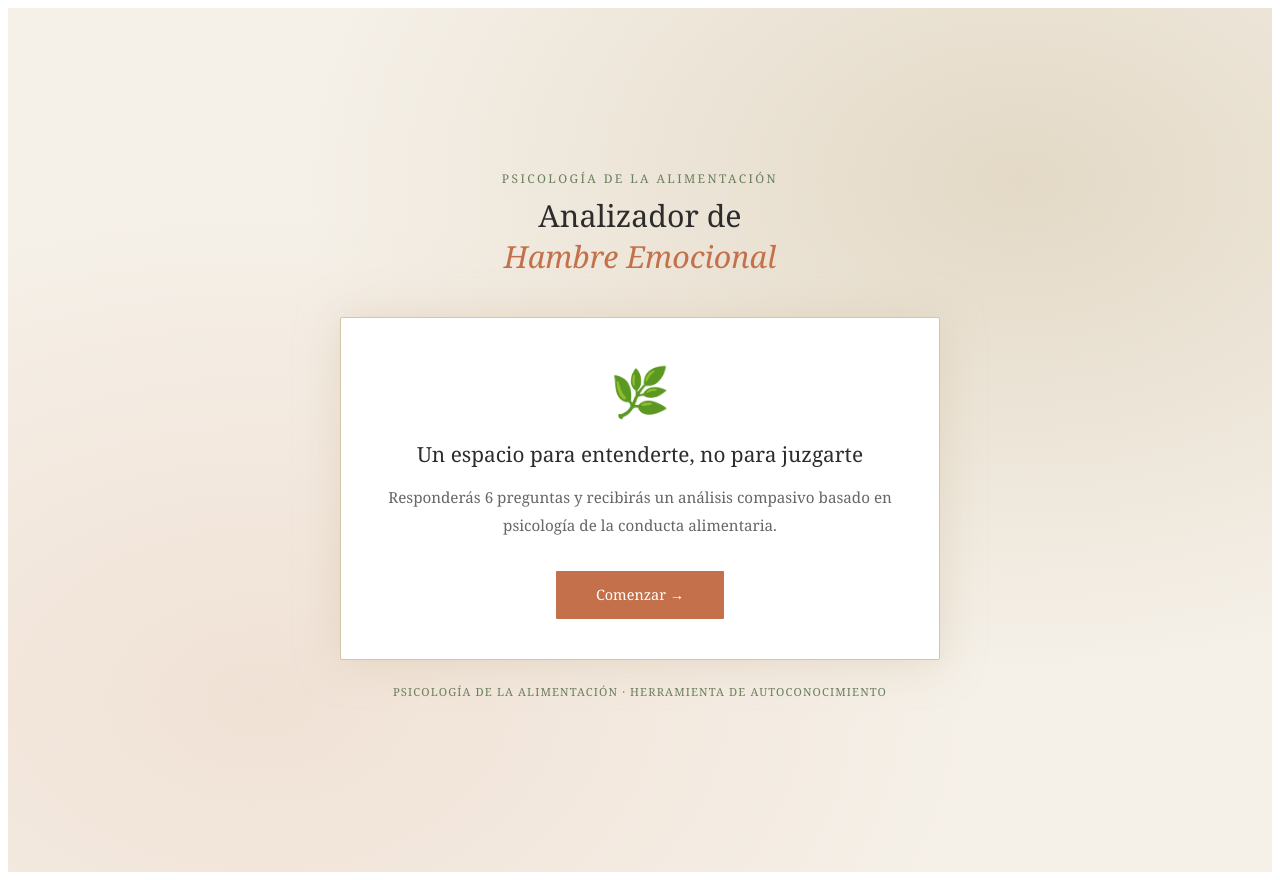
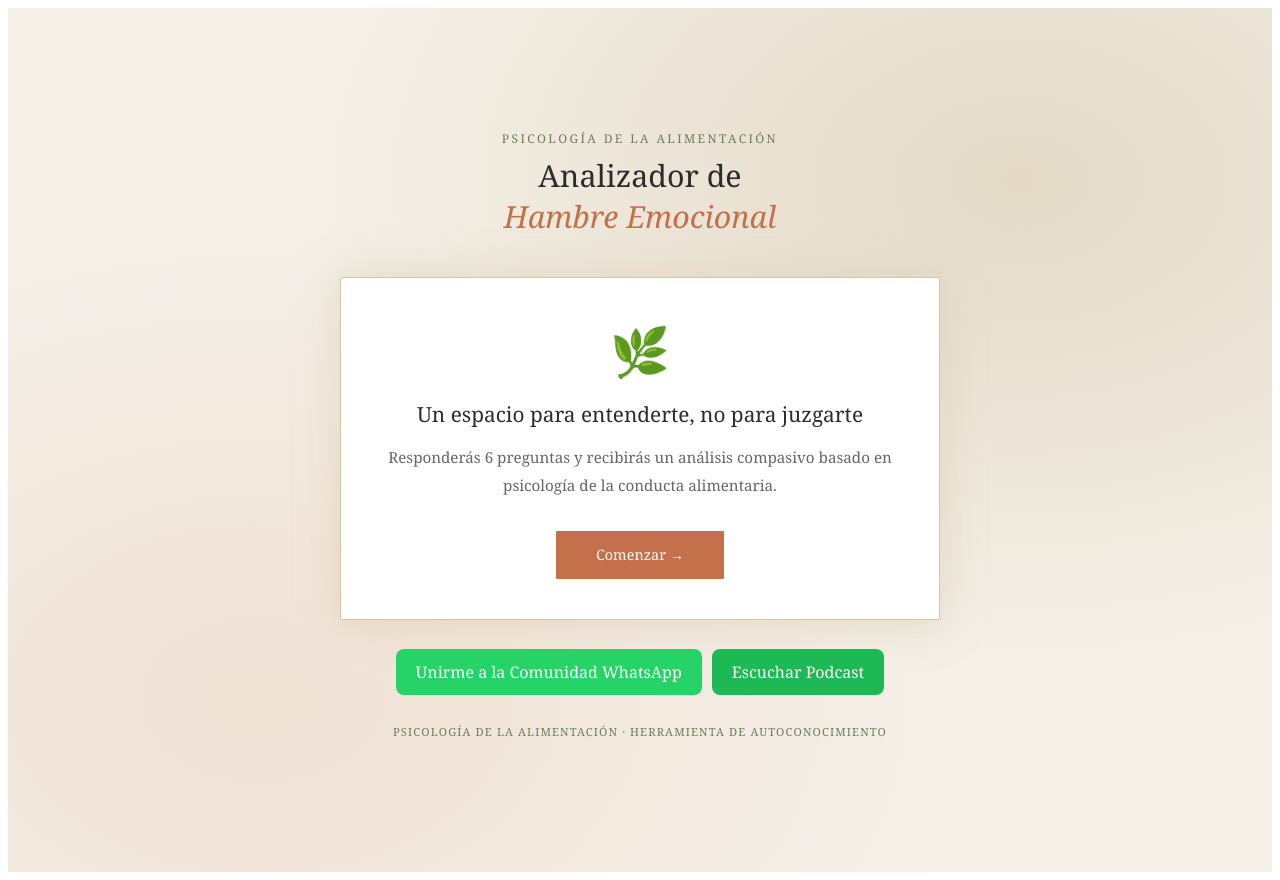
Before and after one commit to Kiddalu/analizador-hambre-emocional, a Next.js app: page / in a window 1280 px wide. Built offline with nearby package versions, Linux system fonts and the light colour scheme.

Commit message:
agregados boton de whatsaap y podcastactualizacion del analizador

```diff
--- a/pages/index.js
+++ b/pages/index.js
@@ -140,7 +140,41 @@ export default function AnalizadorHambre() {
               <p style={{ textAlign: "center", color: "#aaa", fontSize: "0.75rem", marginTop: "1.5rem" }}>Este análisis es psicoeducativo y no reemplaza la atención clínica.</p>
             </div>
           )}
-        </div>
+        </div><div style={{ textAlign: "center", marginTop: "1.5rem" }}>
+<a
+href="https://chat.whatsapp.com/BObolIlpq4QFnbf0M4hrTC?mode=gi_t"
+target="_blank"
+rel="noopener noreferrer"
+style={{
+display: "inline-block",
+backgroundColor: "#25D366",
+color: "white",
+padding: "12px 20px",
+borderRadius: "8px",
+textDecoration: "none",
+margin: "5px"
+}}
+>
+Unirme a la Comunidad WhatsApp
+</a>
+
+<a
+href="https://open.spotify.com/show/4DjJaU8VyzWClwNeJWqF6R?si=S9ERtzNXQKed4oA4PzhajA"
+target="_blank"
+rel="noopener noreferrer"
+style={{
+display: "inline-block",
+backgroundColor: "#1DB954",
+color: "white",
+padding: "12px 20px",
+borderRadius: "8px",
+textDecoration: "none",
+margin: "5px"
+}}
+>
+Escuchar Podcast
+</a>
+</div>
         <p style={{ textAlign: "center", color: COLORS.moss, fontSize: "0.7rem", marginTop: "1.5rem", letterSpacing: "0.1em" }}>PSICOLOGÍA DE LA ALIMENTACIÓN · HERRAMIENTA DE AUTOCONOCIMIENTO</p>
       </div>
     </div>
```
